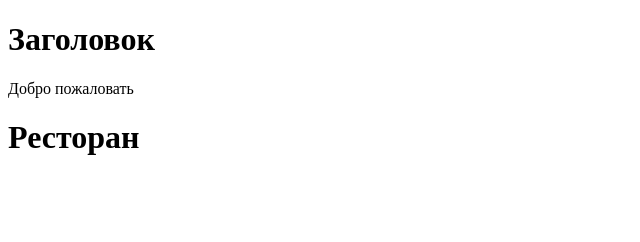
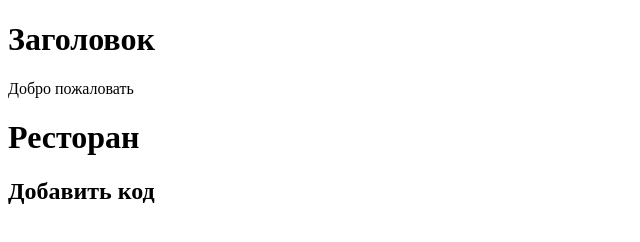
Before and after one commit to oleg-valerievich/git-home, a plain HTML site: page index.html in a window 1280 px wide. Shown: the whole page, without its empty margins (0-640 px from the left). Drawn offline with Linux system fonts and the light colour scheme.

Commit message:
Изменил текст

```diff
--- a/index.html
+++ b/index.html
@@ -10,5 +10,6 @@
     <h1>Заголовок</h1>
     <a class="Dobro"><p>Добро пожаловать</p></a>
     <h1>Ресторан</h1>
+    <h2>Добавить код</h2>
 </body>
 </html>
```
